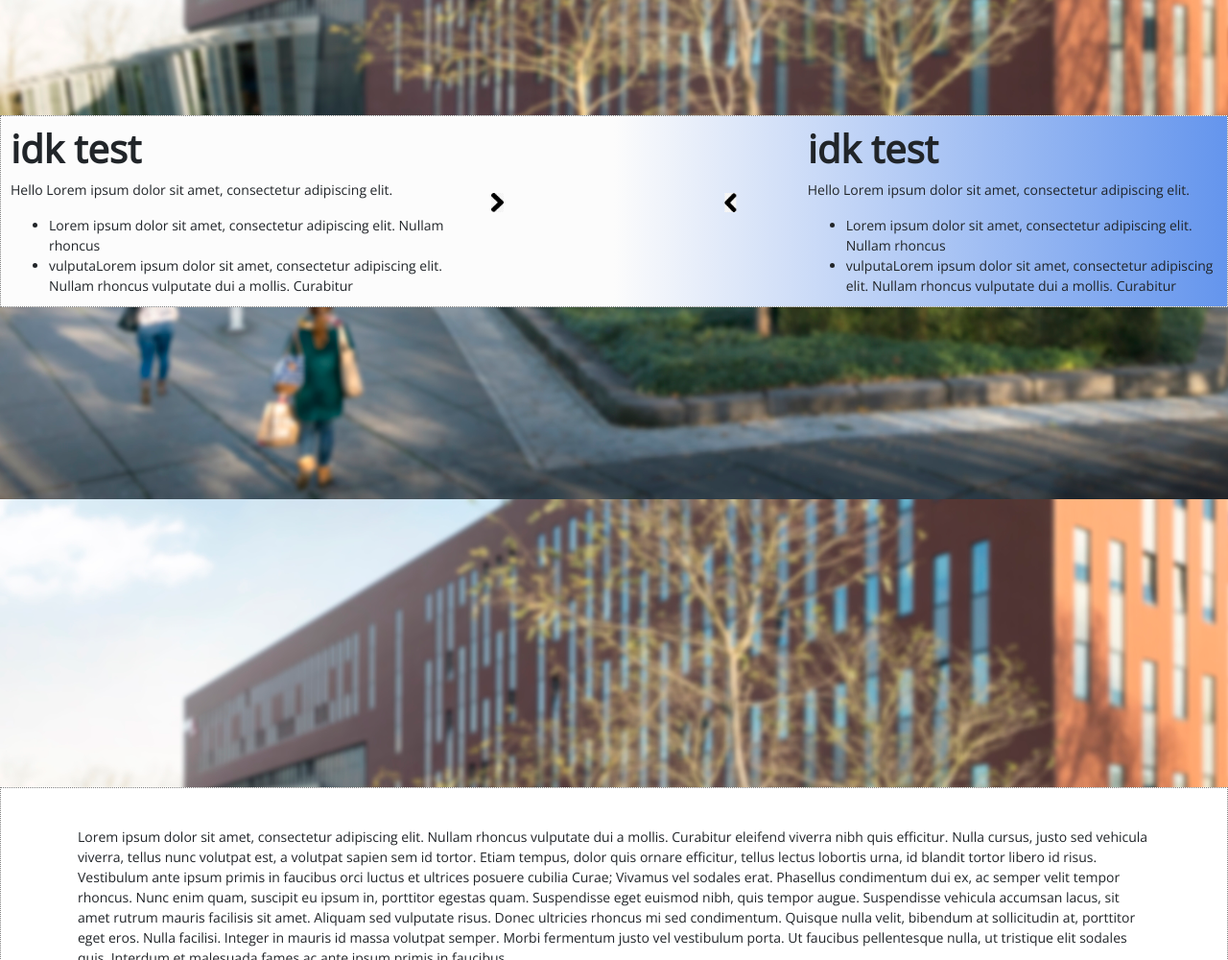
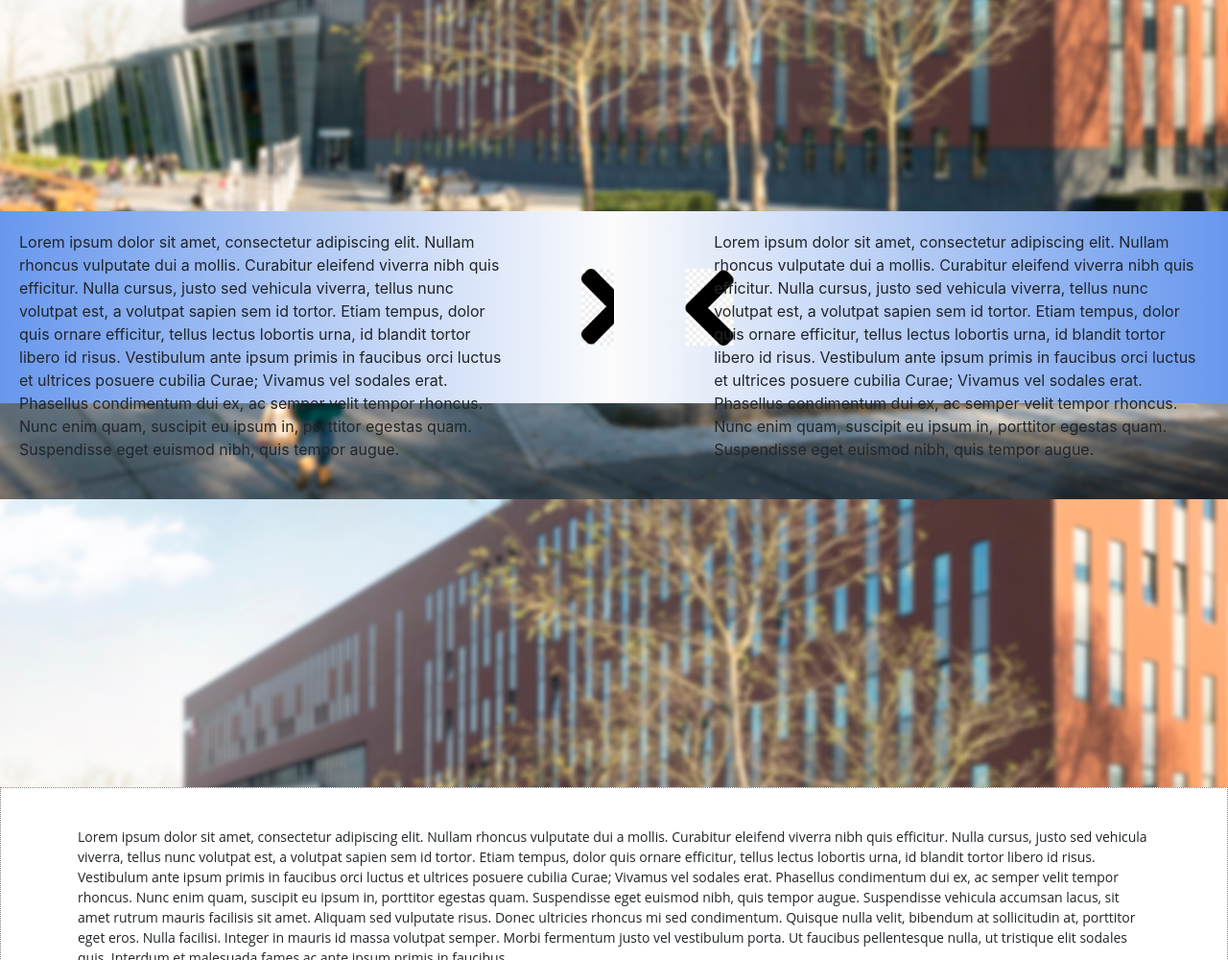
Before and after one commit to Masterkiller171/HBO_prjct, a plain HTML site: page Course 1/Les 2/HTML_files/index.html in a window 1280 px wide. Shown: the part 1080-2080 px from the top of the page at 96% size. Drawn offline with nearby package versions, Linux system fonts and the light colour scheme.

Commit message:
txtbar met arrows werkt nu
*Fix voor txtbar met arrows die vergroten

```diff
--- a/Course 1/Les 2/CSS_files/Main.css
+++ b/Course 1/Les 2/CSS_files/Main.css
@@ -1,5 +1,5 @@
-@import url(https://fonts.googleapis.com/css?family=Open+Sans);
-@import url(https://fonts.googleapis.com/css?family=Bree+Serif);
+@import url(https: //fonts.googleapis.com/css?family=Open+Sans);
+@import url(https: //fonts.googleapis.com/css?family=Bree+Serif);
 
 body {
     background-image: url(../IMG_files/avans_breda1.jpg);
@@ -7,25 +7,23 @@ body {
     background-attachment: fixed;
     animation: fadeIn 2.5s;
     animation: fadeIn 0.5s;
-<<<<<<< HEAD
->>>>>>> 64a32c7e8d69ae83ac1138a2f8972f320a217fd8
-        z-index: 9999;
-=======
->>>>>>> 46dc84e95a204f8b5a68885c3e40c5d48b4d8762
+    <<<<<<< HEAD >>>>>>> 64a32c7e8d69ae83ac1138a2f8972f320a217fd8 z-index: 9999;
+    =======>>>>>>> 46dc84e95a204f8b5a68885c3e40c5d48b4d8762
 }
 
 .Navigationblur {
-    background-image: url(https://www.ilovewallpaper.co.uk/images/i-love-wallpaper-warehouse-photographic-brick-effect-wallpaper-white-grey-ilw261454-p2671-9190_image.jpg);
-	background-position:center;
-    background-size:contain;
+    background-image: url(https: //www.ilovewallpaper.co.uk/images/i-love-wallpaper-warehouse-photographic-brick-effect-wallpaper-white-grey-ilw261454-p2671-9190_image.jpg);
+        background-position:center;
+    background-size: contain;
     background-attachment: fixed;
     filter: blur(2px);
-    position:absolute;
-    width:100%;
-    height:100%;
+    position: absolute;
+    width: 100%;
+    height: 100%;
     z-index: -1;
 
 }
+
 @keyframes fadeIn {
     from {
         opacity: 0;
@@ -50,6 +48,7 @@ nav {
         opacity: 0;
     }
 }
+
 .sub-menu {
     visibility: hidden;
     position: absolute;
@@ -70,7 +69,7 @@ nav {
 }
 
 nav a {
-    font-size:20px;
+    font-size: 20px;
     font-family: 'Open Sans', sans-serif;
     color: #ffffff;
     display: inline-block;
@@ -188,6 +187,7 @@ text-align-cent {
         opacity: 0;
     }
 }
+
 imgbox {
     height: auto;
     width: auto;
@@ -202,7 +202,7 @@ headbox {
 }
 
 .txtbx {
-    font-size:14px;
+    font-size: 14px;
     font-family: 'Open Sans', sans-serif;
     border: 1px dotted gray;
     position: absolute;
@@ -213,6 +213,7 @@ headbox {
     animation: fadeIn 4s;
     z-index: -1;
 }
+
 @keyframes fadeIn {
     from {
         opacity: 0;
@@ -225,12 +226,7 @@ headbox {
     width: 100%;
     background-color: #fcfcfc;
 }
-.txtbxv1{
-    height: 100%;
-    width: 50%;
-    background-image: linear-gradient(to right, #fcfcfc, cornflowerblue);
-    float: right;
-}
+
 .txtbx2 {
     top: 1900px;
     height: auto;
@@ -245,6 +241,7 @@ headbox {
     top: 45px;
     background-color: #D4D4D4;
 }
+
 #txtfooter {
     padding-top: 40px;
     padding-left: 80px;
@@ -261,7 +258,8 @@ headbox {
     height: 400px;
     opacity: 0.8;
 }
-.smallbximg{
+
+.smallbximg {
     width: 100%;
     height: 100%;
     padding: 11px;
@@ -273,41 +271,51 @@ headbox {
     opacity: 1.0;
 }
 
-.text-box{
-    display: inline-block;
-    height: 100%;
-    width: 70%;
-    padding: 10px;
-    float: right;
+.lefttxt {
+    padding: 20px;
+    left: 20px
 }
 
-.text-boxR{
+.rghttxt {
+    text-align: left;
+    padding: 20px;
+    right: 20px
+}
+
+.paddingarrw {
+    padding: 60px;
+}
+
+#leftarrw {
+    height: 80px;
     display: inline-block;
-    height: 100%;
-    width: 40%;
-    padding: 10px;
-    float: left;
-
 
 }
-#left-arr{
-    max-height: 180px;
-    padding-top: 80px;
-    padding-bottom: 80px;
+#rghtarrw {
+    height: 80px;
+    transform: rotate(180deg);
+    display: inline-block;
 }
 
-.head{
-    font-style: italic;
+#right{
+   background-image: linear-gradient(to right, #fcfcfc, cornflowerblue);
 }
-.txt{
+#left{
+    background-image: linear-gradient(to left, #fcfcfc, cornflowerblue);
+}
+.head {
     font-style: italic;
 }
 
-#right-arr{
+.txt {
+    font-style: italic;
+}
+
+
+
+.customcont {
+    top: 600px;
+    height: 200px;
+    background-color: white;
     display: inline-block;
-    max-height: 180px;
-    padding-top: 80px;
-    padding-right: 18%;
-    padding-bottom: 80px;
-    transform: rotate(180deg);
 }
--- a/Course 1/Les 2/HTML_files/index.html
+++ b/Course 1/Les 2/HTML_files/index.html
@@ -53,28 +53,21 @@
         <div id="divintxtbx" style="left: 65%"><img src="../IMG_files/wallppr1.jpeg" class="smallbximg"></div>
         <div id="divintxtbx" style="left: 80%"><img src="../IMG_files/wallppr1.jpeg" class="smallbximg"></div>
     </div>
-    <div class="txtbx txtbx1">
-        <img src="../IMG_files/arrow.png" id="left-arr" style="display: inline-block" onclick="clckleft()">
-        <div class="text-boxR" id="rghtclss">
-            <h1 id="head"><b>idk test</b></h1>
-            <p id="txt">Hello Lorem ipsum dolor sit amet, consectetur adipiscing elit. </p>
-            <ul>
-                <li>Lorem ipsum dolor sit amet, consectetur adipiscing elit. Nullam rhoncus</li>
-                <li>vulputaLorem ipsum dolor sit amet, consectetur adipiscing elit. Nullam rhoncus vulputate dui a mollis. Curabitur </li>
-            </ul>
+    <div class="row">
+        <div class="col customcont" id="left">
+            <div class="row">
+                <div class="col-10 lefttxt">Lorem ipsum dolor sit amet, consectetur adipiscing elit. Nullam rhoncus vulputate dui a mollis. Curabitur eleifend viverra nibh quis efficitur. Nulla cursus, justo sed vehicula viverra, tellus nunc volutpat est, a volutpat sapien sem id tortor. Etiam tempus, dolor quis ornare efficitur, tellus lectus lobortis urna, id blandit tortor libero id risus. Vestibulum ante ipsum primis in faucibus orci luctus et ultrices posuere cubilia Curae; Vivamus vel sodales erat. Phasellus condimentum dui ex, ac semper velit tempor rhoncus. Nunc enim quam, suscipit eu ipsum in, porttitor egestas quam. Suspendisse eget euismod nibh, quis tempor augue.</div>
+                <div class="col-2"><div class="paddingarrw"><img src="../IMG_files/arrow.png" id="leftarrw" onclick="clckleft()"></div></div>
+            </div>
         </div>
-        <div class="txtbxv1" id="right" style="display: inline-block;">
-            <img src="../IMG_files/arrow.png" id="right-arr" onclick="clckright()">
-            <div class="text-box" id="leftclss">
-                <h1 id="head"><b>idk test</b></h1>
-                <p id="txt">Hello Lorem ipsum dolor sit amet, consectetur adipiscing elit. </p>
-                <ul>
-                    <li>Lorem ipsum dolor sit amet, consectetur adipiscing elit. Nullam rhoncus</li>
-                    <li>vulputaLorem ipsum dolor sit amet, consectetur adipiscing elit. Nullam rhoncus vulputate dui a mollis. Curabitur </li>
-                </ul>
+        <div class="col  customcont" id="right">
+            <div class="row">
+                <div class="col-2"><div class="paddingarrw"><img src="../IMG_files/arrow.png" id="rghtarrw" onclick="clckright()"></div></div>
+                <div class="col-10 rghttxt">Lorem ipsum dolor sit amet, consectetur adipiscing elit. Nullam rhoncus vulputate dui a mollis. Curabitur eleifend viverra nibh quis efficitur. Nulla cursus, justo sed vehicula viverra, tellus nunc volutpat est, a volutpat sapien sem id tortor. Etiam tempus, dolor quis ornare efficitur, tellus lectus lobortis urna, id blandit tortor libero id risus. Vestibulum ante ipsum primis in faucibus orci luctus et ultrices posuere cubilia Curae; Vivamus vel sodales erat. Phasellus condimentum dui ex, ac semper velit tempor rhoncus. Nunc enim quam, suscipit eu ipsum in, porttitor egestas quam. Suspendisse eget euismod nibh, quis tempor augue.</div>
             </div>
         </div>
     </div>
+
     <div class="txtbx txtbx2">
         <p id="txtfooter">Lorem ipsum dolor sit amet, consectetur adipiscing elit. Nullam rhoncus vulputate dui a mollis. Curabitur eleifend viverra nibh quis efficitur. Nulla cursus, justo sed vehicula viverra, tellus nunc volutpat est, a volutpat sapien sem id tortor. Etiam tempus, dolor quis ornare efficitur, tellus lectus lobortis urna, id blandit tortor libero id risus. Vestibulum ante ipsum primis in faucibus orci luctus et ultrices posuere cubilia Curae; Vivamus vel sodales erat. Phasellus condimentum dui ex, ac semper velit tempor rhoncus. Nunc enim quam, suscipit eu ipsum in, porttitor egestas quam. Suspendisse eget euismod nibh, quis tempor augue.
 
--- a/Course 1/Les 2/JS/Main.js
+++ b/Course 1/Les 2/JS/Main.js
@@ -1,37 +1,26 @@
-//Wanneer de gebruiker op de rechter arrow klikt zal de rechter box 100% worden en dus meer content laten zien
-function clckright() {
-    var leftAr = document.getElementById("left-arr");
-
-    if (leftAr.style.display === "inline-block") {
-
-        document.getElementById("right").style.width = "100%";
-        leftAr.style.display = "none";
-        document.getElementById("right-arr").style.transform = "initial";
-
-    } else {
-
-        document.getElementById("right").style.width = "50%";
-        document.getElementById("left-arr").style.display = "inline-block";
-        document.getElementById("right-arr").style.transform = "initial";
-
-    }
-}
-
 //Wanneeer de gebruiker op de linker arrow klikt verdwijnt het tweede vak zodat dat links 100% word
 function clckleft() {
     var right = document.getElementById("right");
 
     if (right.style.display === "inline-block") {
         right.style.display = "none";
-        document.getElementById("left-arr").setAttribute('style', 'transform: rotate(180deg);');
-        document.getElementById("left-arr").setAttribute('style', 'padding-left: 90%;');
-        document.getElementById("rghtclss").style.width = "80%";
+        document.getElementById("leftarrw").setAttribute('style', 'transform: rotate(180deg);');
     } else {
-
         right.style.display = "inline-block";
-        document.getElementById("left-arr").style.transform = "initial";
-        document.getElementById("left-arr").setAttribute('style', 'padding-left: 0px;');
-        document.getElementById("rghtclss").style.width = "40%";
 
     }
 }
+
+//Wanneer de gebruiker op de rechter arrow klikt zal de rechter box 100% worden en dus meer content laten zien
+function clckright() {
+    var leftAr = document.getElementById("left");
+
+    if (leftAr.style.display === "inline-block") {
+        leftAr.style.display = "none";
+        document.getElementById("rghtarrw").setAttribute('style', 'transform: rotate(180deg);');
+
+    } else {
+        document.getElementById("left").style.display = "inline-block";
+
+    }
+}
```
